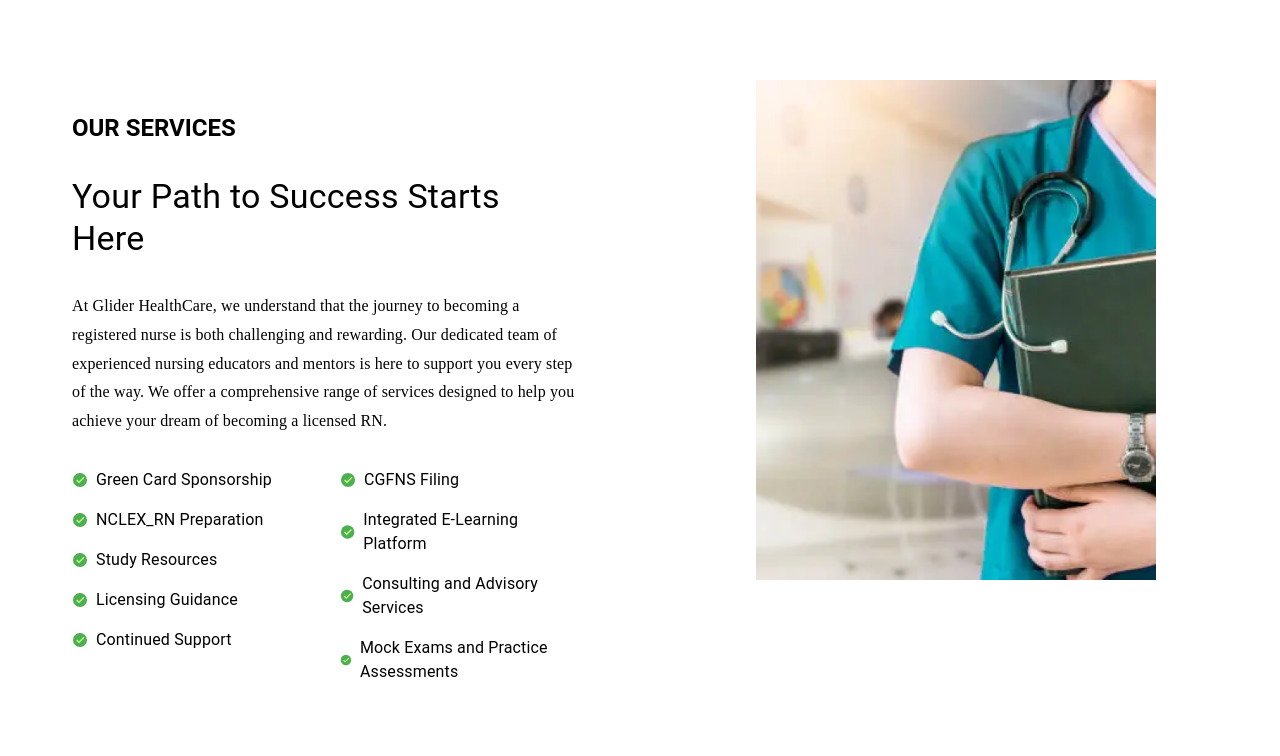
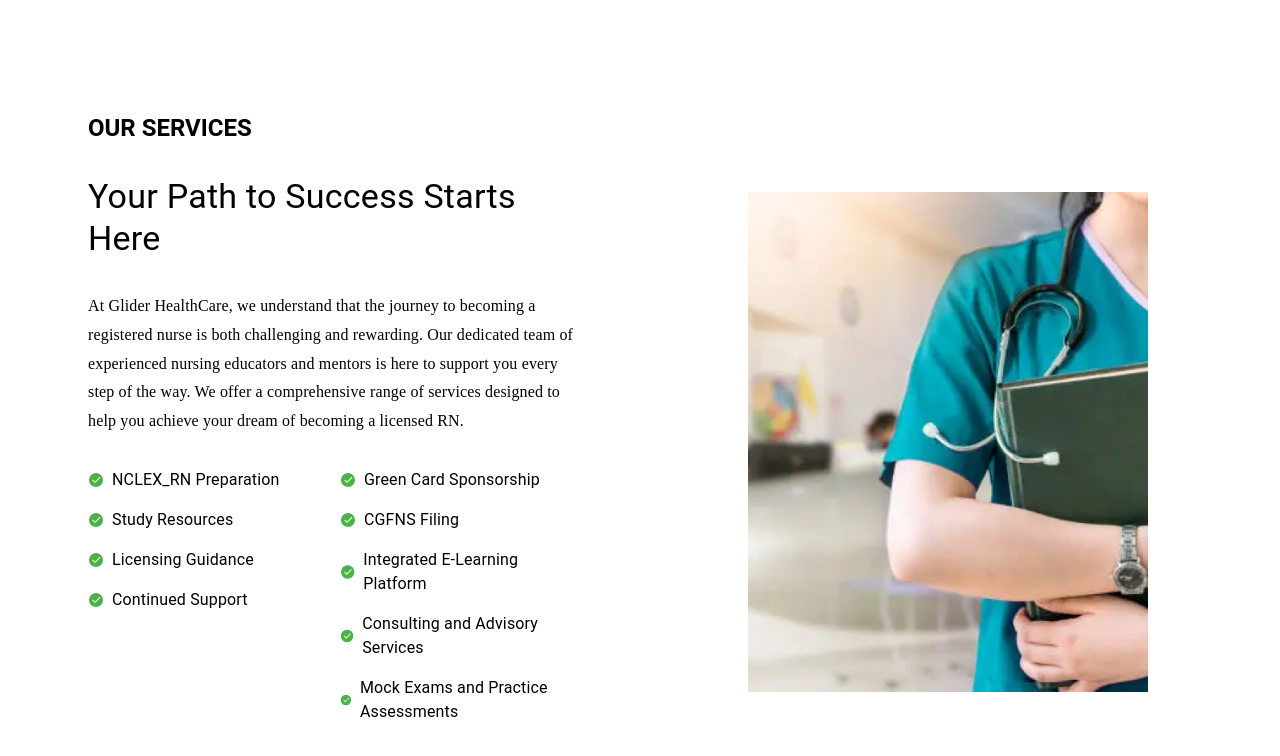
Before and after one commit to prasnaaryal/glidernext, a Next.js app: page /components/OurServices in a window 1280 px wide. Shown: the top 756 px of the page. Built offline with nearby package versions, Linux system fonts and the light colour scheme.

Commit message:
service updated

```diff
--- a/src/pages/components/OurServices.tsx
+++ b/src/pages/components/OurServices.tsx
@@ -5,12 +5,28 @@
 import Image from "next/image";
 
 const Services = () => {
+  const services = [
+    { name: "Green Card Sponsorship" },
+    { name: "CGFNS Filing" },
+    { name: "Integrated E-Learning Platform" },
+    { name: "Consulting and Advisory Services" },
+    { name: "Mock Exams and Practice Assessments" },
+  ];
+
+  const moreservices = [
+    { name: "NCLEX_RN Preparation" },
+    { name: "Study Resources" },
+    { name: "Licensing Guidance" },
+    { name: "Continued Support" },
+  ];
+
   return (
     <Box
       sx={{
         maxWidth: "1200px",
         mx: "auto",
         py: 10,
+        px: 2,
         display: "grid",
         gridTemplateColumns: { xs: "1fr", md: "1fr 1fr" },
         gap: 8,
@@ -40,53 +56,44 @@
         </Typography>
 
         {/* Services List */}
-        <Box
-          sx={{
-            py: 4,
-            display: "grid",
-            gridTemplateColumns: "1fr 1fr",
-            gap: 4,
-          }}
-        >
-          <Box>
-            {[
-              "Green Card Sponsorship",
-              "NCLEX_RN Preparation",
-              "Study Resources",
-              "Licensing Guidance",
-              "Continued Support",
-            ].map((service) => (
+        <Grid container spacing={2} sx={{ py: 4 }}>
+          <Grid item xs={12} sm={6}>
+            {moreservices.map((moreservice, index) => (
               <Typography
-                key={service}
-                sx={{ display: "flex", alignItems: "center", mb: 2 ,color:"black"}}
+                key={index}
+                sx={{
+                  display: "flex",
+                  alignItems: "center",
+                  mb: 2,
+                  color: "black",
+                }}
               >
                 <FcOk style={{ marginRight: "8px" }} />
-                {service}
+                {moreservice.name}
               </Typography>
             ))}
-          </Box>
-
-          <Box>
-            {[
-              "CGFNS Filing",
-              "Integrated E-Learning Platform",
-              "Consulting and Advisory Services",
-              "Mock Exams and Practice Assessments",
-            ].map((service) => (
+          </Grid>
+          <Grid item xs={12} sm={6}>
+            {services.map((service, index) => (
               <Typography
-                key={service}
-                sx={{ display: "flex", alignItems: "center", mb: 2,color:"black" }}
+                key={index}
+                sx={{
+                  display: "flex",
+                  alignItems: "center",
+                  mb: 2,
+                  color: "black",
+                }}
               >
                 <FcOk style={{ marginRight: "8px" }} />
-                {service}
+                {service.name}
               </Typography>
             ))}
-          </Box>
-        </Box>
+          </Grid>
+        </Grid>
       </Box>
 
       {/* Image Section */}
-      <Box sx={{ display: "flex", justifyContent: "center" }}>
+      <Box sx={{ display: "flex", justifyContent: "center", alignItems: "center" }}>
         <Image
           src={Nurse3}
           alt="nurse"
```
